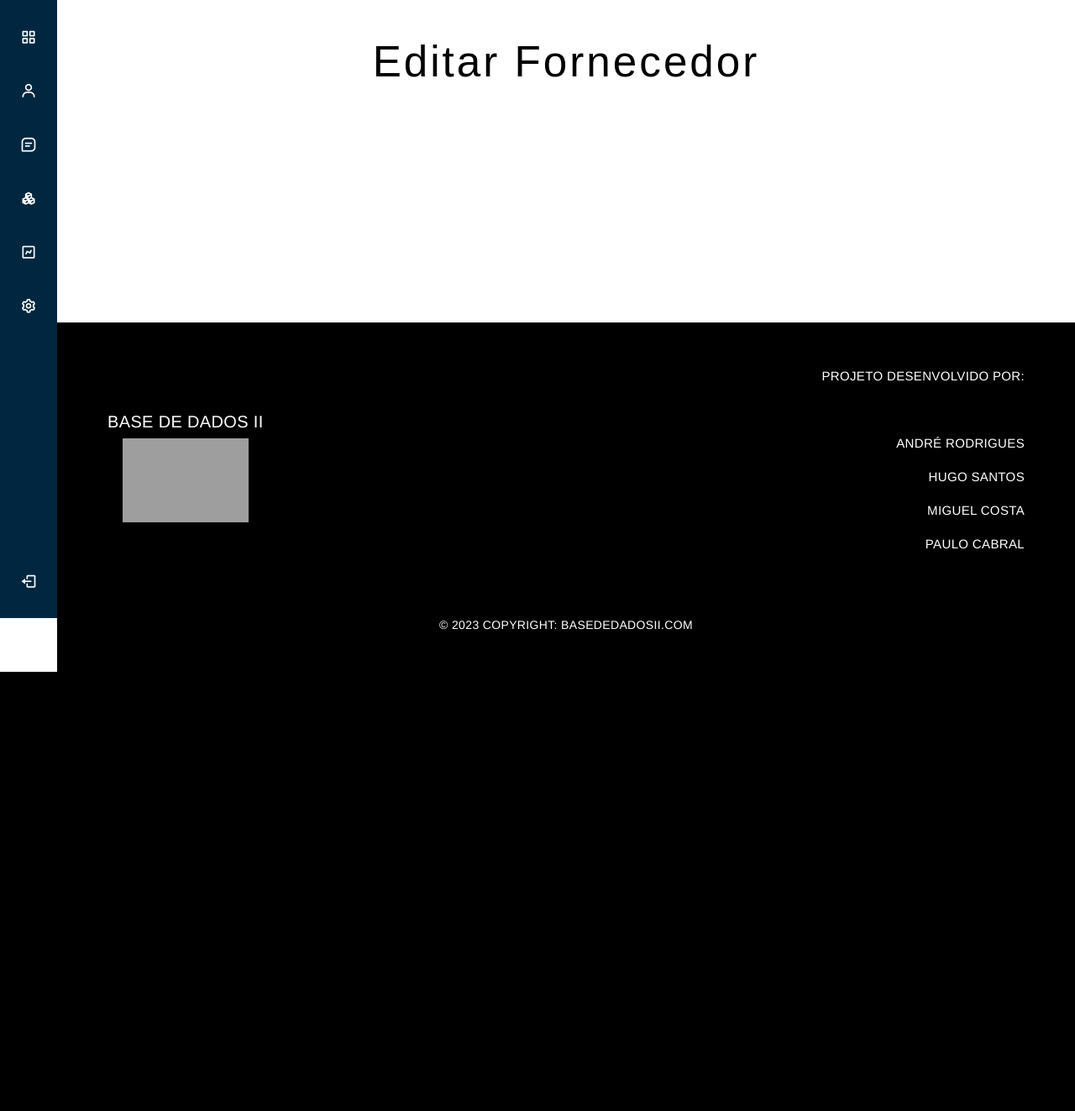
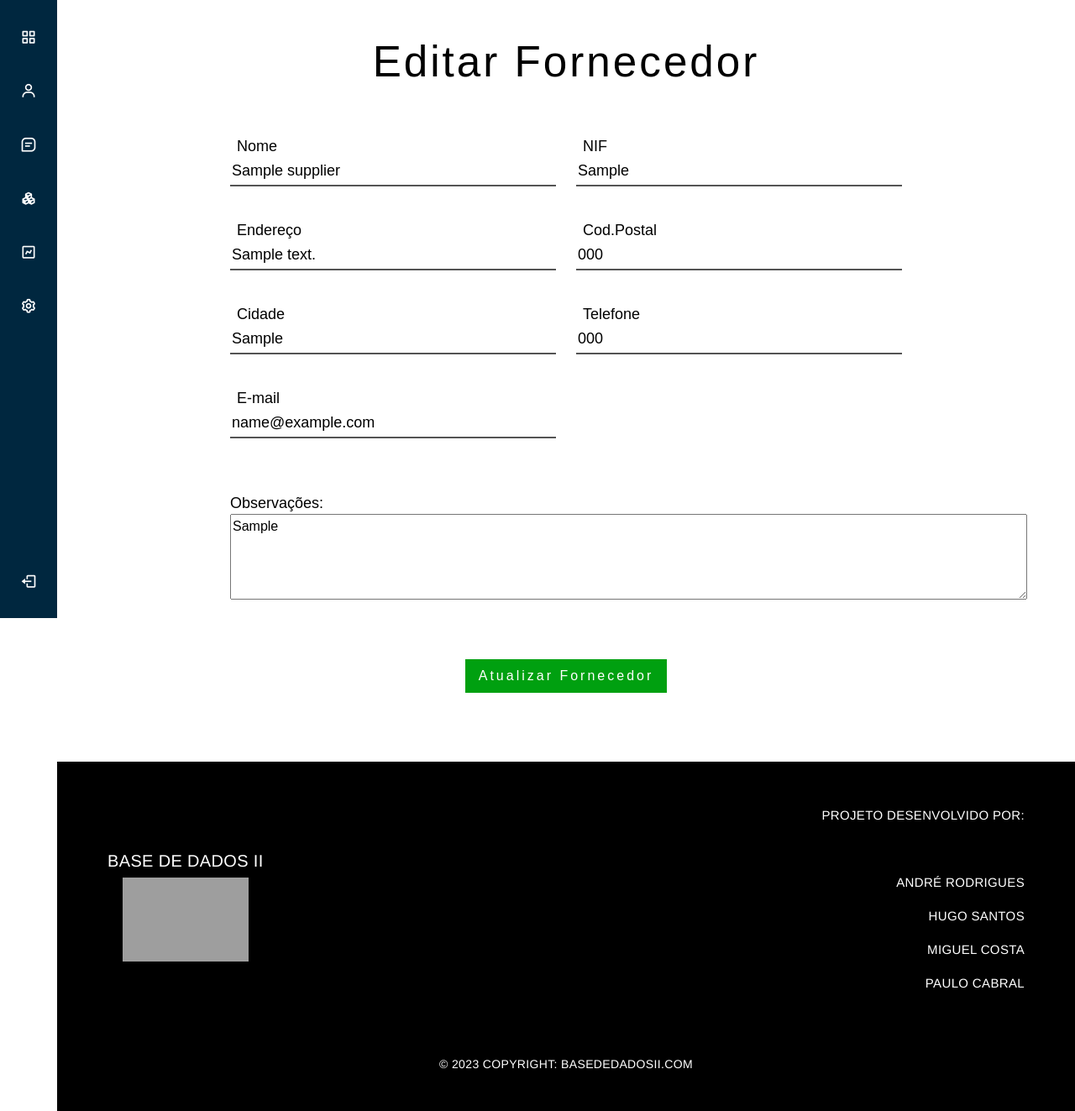
Before and after one commit to HugoPT/ByteBridges, a Django app: template ByteBridges/ByteBridges/templates/supplierEdit.html in a window 1280 px wide. Shown: the part 64-1387 px from the top of the page at 84% size. Before the commit the page ends 864 px from the top, so only its background shows below. Run offline with Django 4.2, Linux system fonts and the light colour scheme; tables that the repository leaves empty hold one stand-in row (values such as "Sample post"); the template is opened without the code that fills it: values that come from a table or form of the project are taken from there, most other values are stand-ins (such as "Sample title", 1, 10 or a date in 2020); some libraries are stand-ins or nearby versions; grey boxes are pictures that could not be loaded.

Commit message:
supplier edit done

```diff
--- a/ByteBridges/ByteBridges/templates/familyList.html
+++ b/ByteBridges/ByteBridges/templates/familyList.html
@@ -101,11 +101,7 @@
 
       }
 
-    function fillModal(id, name, description) {
-      document.getElementById("modalId").value = id;
-      document.getElementById("modalName").value = name;
-      document.getElementById("modalDescription").value = description;
-    }
+
     $(document).ready(function () {
       $("#suppliersTable").DataTable({
         dom: "Bfrtip",
--- a/ByteBridges/ByteBridges/templates/supplierEdit.html
+++ b/ByteBridges/ByteBridges/templates/supplierEdit.html
@@ -1,14 +1,118 @@
 {% extends 'forms.html' %} {% block formContent %} {% block formTitle %}
 <h1 class="title">Editar Fornecedor</h1>
 {% endblock %} {% if supplier %}
+<form
+  id="supplierEditForm"
+  class="allforms row"
+  method="post"
+  action="{% url 'supplierEdit' idsupplier %}"
+>
+  {% csrf_token %}
 
+  <div class="form-field col-lg-6">
+    <input
+      id="name"
+      name="name"
+      class="input-text js-input"
+      type="text"
+      value="{{ supplier.name }}"
+      required
+    />
+    <label class="label" for="name">Nome</label>
+  </div>
+
+  <div class="form-field col-lg-6">
+    <input
+      id="nif"
+      name="nif"
+      class="input-text js-input"
+      type="text"
+      value="{{ supplier.nif }}"
+      required
+    />
+    <label class="label" for="nif">NIF</label>
+  </div>
+
+  <div class="form-field col-lg-6">
+    <input
+      id="address"
+      name="address"
+      class="input-text js-input"
+      type="text"
+      value="{{ supplier.address }}"
+      required
+    />
+    <label class="label" for="address">Endereço</label>
+  </div>
+
+  <div class="form-field col-lg-6">
+    <input
+      id="zipcode"
+      name="zipcode"
+      class="input-text js-input"
+      type="text"
+      value="{{ supplier.zipcode }}"
+      required
+    />
+    <label class="label" for="zipcode">Cod.Postal</label>
+  </div>
+
+  <div class="form-field col-lg-6">
+    <input
+      id="city"
+      name="city"
+      class="input-text js-input"
+      type="text"
+      value="{{ supplier.city }}"
+      required
+    />
+    <label class="label" for="city">Cidade</label>
+  </div>
+
+  <div class="form-field col-lg-6">
+    <input
+      id="phone"
+      name="phone"
+      class="input-text js-input"
+      type="text"
+      value="{{ supplier.phone }}"
+      required
+    />
+    <label class="label" for="phone">Telefone</label>
+  </div>
+
+  <div class="form-field col-lg-6">
+    <input
+      id="email"
+      name="email"
+      class="input-text js-input"
+      type="email"
+      value="{{ supplier.email }}"
+      required
+    />
+    <label class="label" for="email">E-mail</label>
+  </div>
+
+  <div class="form-field col-lg-12">
+    <label class="areaLabel" for="obs">Observações:</label>
+    <textarea id="obs" name="obs" rows="4" cols="100">
+{{ supplier.obs }}</textarea
+    ><br />
+  </div>
+
+  <div class="form-field col-lg-12 submitBtn">
+    <button
+      id="updateSuppBtn"
+      class="submit-btn"
+      type="button"
+      onclick="updateSupplier()"
+    >
+      Atualizar Fornecedor
+    </button>
+  </div>
+</form>
 <script>
-  // Adicione este bloco de código no final do seu template
-  $(document).ready(function () {
-    $("#supplierEditForm").submit(function (event) {
-      event.preventDefault(); // Impede o envio normal do formulário
-
-      // Realiza a requisição Ajax
+  function updateSupplier() {
     $.ajax({
       type: "POST",
       url: '{% url "supplierEdit" idsupplier %}',
@@ -22,19 +126,18 @@
             text: "Fornecedor atualizado com sucesso",
             icon: "success",
           }).then(function () {
-              // Redireciona para a página de fornecedores
+            // Redirect to supplierList page
             window.location.href = "{% url 'supplierList' %}";
           });
         } else {
           Swal.fire({
             title: "Erro!",
-              text: "Falha ao atualizar fornecedor",
+            text: "Falha ao atualizar o Fornecedor",
             icon: "error",
           });
         }
       },
       error: function () {
-          // Handle the error response
         Swal.fire({
           title: "Erro!",
           text: "Falha na comunicação com o servidor",
@@ -42,8 +145,7 @@
         });
       },
     });
-    });
-  });
+  }
 </script>
 {% else %}
 <p>Supplier not found</p>
--- a/ByteBridges/ByteBridges/urls.py
+++ b/ByteBridges/ByteBridges/urls.py
@@ -35,8 +35,7 @@ urlpatterns = [
     path("supplierCreate", views.supplierCreate, name="supplierCreate"),
     path("supplierList", views.supplierList, name="supplierList"),
 
-    path('supplierEdit/<int:supplier_id>/', views.supplierEdit, name='supplierEdit'),
-
+    path('supplierEdit/<int:idsupplier>/', views.supplierEdit, name='supplierEdit'),
     path('supplierDelete', views.supplierDelete, name='supplierDelete'),
 
     #order
```
Also changed, not shown: ByteBridges/ByteBridges/templates/supplierList.html (+12 -2 lines), ByteBridges/ByteBridges/views.py (+21 -12 lines). Lines whose indentation alone changed are shown as unchanged.
